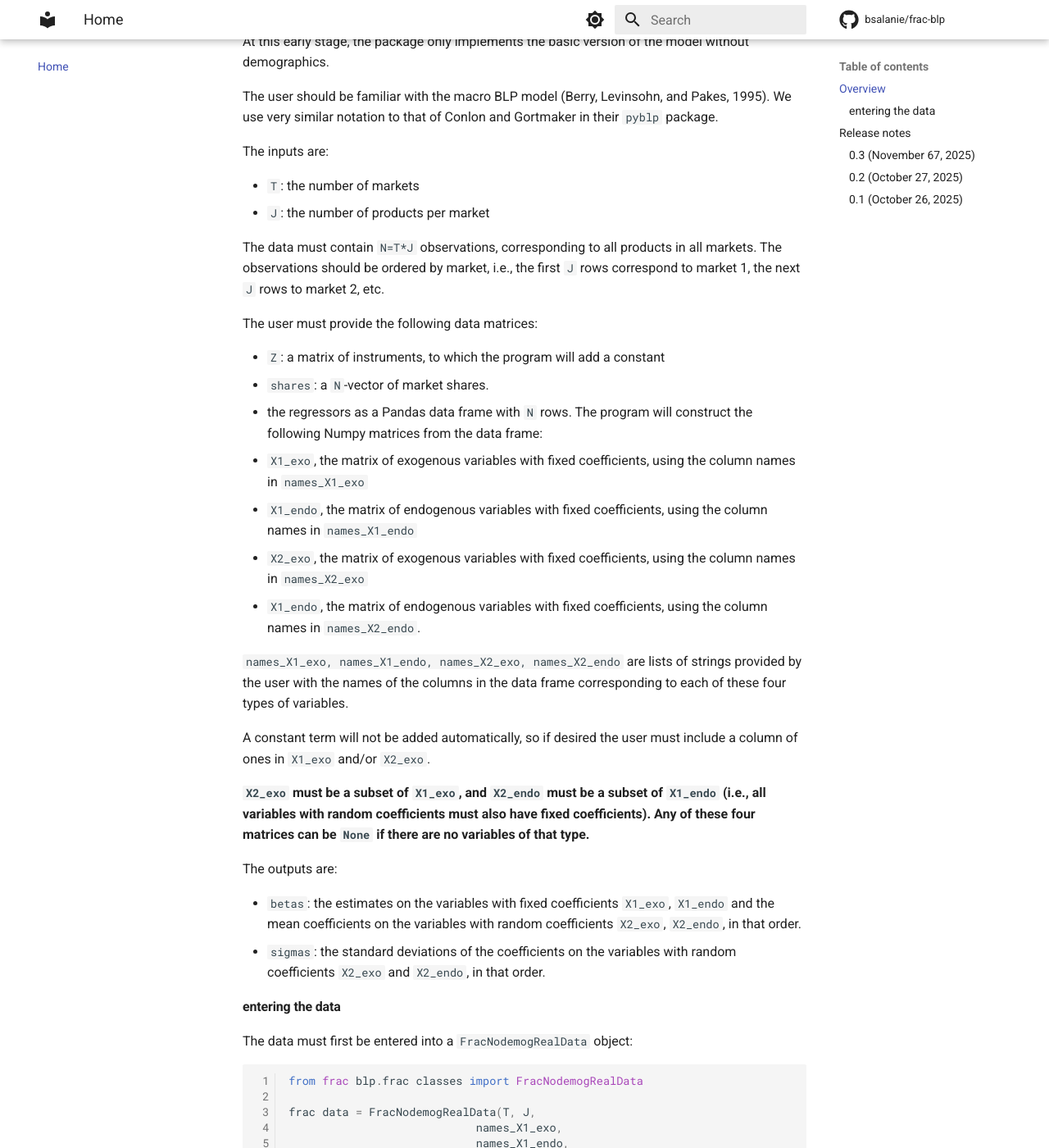
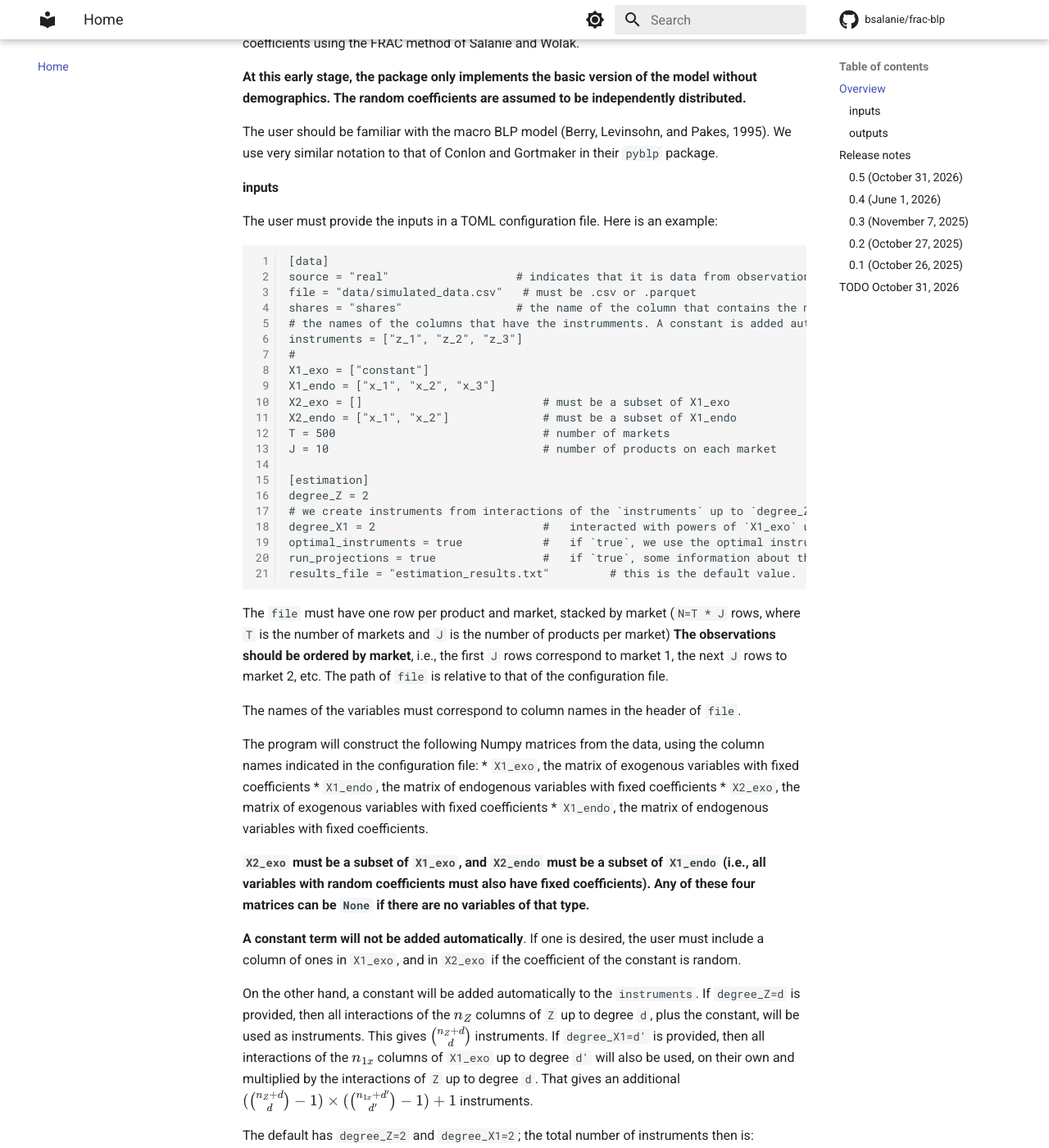
Before and after one commit to bsalanie/frac-blp, an MkDocs documentation site: the page built from docs/index.md, in a window 1280 px wide and 1400 px high, scrolled down 437 px. Shown: the whole window at 82% size. Built offline with MkDocs 1.6.1 and Material for MkDocs 9.7.7, drawn with Linux system fonts in a browser that asks for light colours; comment, search, counter and statistics services are not loaded; some of the changed text lies outside the part shown.

Commit message:
fixed docs

````diff
--- a/data_example.toml
+++ b/data_example.toml
@@ -4,7 +4,7 @@
 
 [data]
 source = "real"
-file = "data/simulated_data.csv"   # .csv or .parquet
+file = "data_example.csv"   # .csv or .parquet
 shares = "shares"
 instruments = ["z_1", "z_2", "z_3"]     # a constant is added automatically; do not list one
 X1_exo = ["constant"]
--- a/docs/index.md
+++ b/docs/index.md
@@ -17,77 +15,78 @@
 ### Overview
 The package estimates a second-order approximation to the macro BLP model with random coefficients using the FRAC method of Salanie and Wolak.
 
-At this early stage, the package only implements the basic version of the model without demographics.
+**At this early stage, the package only implements the basic version of the model without demographics. The random coefficients are assumed to be independently distributed.**
 
 The user should be familiar with the macro BLP model (Berry, Levinsohn, and Pakes, 1995). We use very similar notation to that of Conlon and Gortmaker in their `pyblp` package.
 
-The inputs are:
+#### inputs
+The user must provide the inputs in a TOML configuration file. Here is an example:
+```
+[data]
+source = "real"                   # indicates that it is data from observations
+file = "data/simulated_data.csv"   # must be .csv or .parquet
+shares = "shares"                 # the name of the column that contains the market shares $S_{jt}$
+# the names of the columns that have the instrumments. A constant is added automatically; do not list one
+instruments = ["z_1", "z_2", "z_3"]
+#
+X1_exo = ["constant"]
+X1_endo = ["x_1", "x_2", "x_3"]
+X2_exo = []                           # must be a subset of X1_exo
+X2_endo = ["x_1", "x_2"]              # must be a subset of X1_endo
+T = 500                               # number of markets
+J = 10                                # number of products on each market
 
-* `T`: the number of markets
-* `J`: the number of products per market
+[estimation]
+degree_Z = 2
+# we create instruments from interactions of the `instruments` up to `degree_Z`
+degree_X1 = 2                         #   interacted with powers of `X1_exo` up to `degree_X1`
+optimal_instruments = true            #   if `true`, we use the optimal instruments
+run_projections = true                #   if `true`, some information about the first stage is printed
+results_file = "estimation_results.txt"         # this is the default value.
+```
+The `file` must have one row per product and market, stacked by market (`N=T * J` rows, where  `T` is the number of markets and `J` is the number of products per market) **The observations should be ordered by market**, i.e., the first `J` rows correspond to market 1, the next `J` rows to market 2, etc. The path of `file` is relative to that of the configuration file.
 
-The data must contain `N=T*J` observations, corresponding to all products in all markets.
-The observations should be ordered by market, i.e., the first `J` rows correspond to market 1, the next `J` rows to market 2, etc.
+The names of the variables must correspond to column names in the header of `file`.
 
-The user must provide the following data matrices:
+The program will construct the following Numpy matrices from the data, using the column names indicated in the
+configuration file:
+  * `X1_exo`, the matrix of exogenous variables with fixed coefficients
+  * `X1_endo`, the matrix of endogenous variables with fixed coefficients
+  * `X2_exo`, the matrix of exogenous variables with fixed coefficients
+  * `X1_endo`, the matrix of endogenous variables with fixed coefficients.
 
-* `Z`: a matrix of instruments, to which the program will add a constant
-* `shares`: a `N`-vector of market shares.
-* the regressors as a Pandas data frame with `N` rows. The program will construct the following Numpy matrices from the data frame:
+**`X2_exo` must be a subset of `X1_exo`, and `X2_endo` must be a subset of `X1_endo` (i.e., all variables with random coefficients must also have fixed coefficients). Any of these four matrices can be `None` if there are no variables of that type.**
 
-  * `X1_exo`, the matrix of exogenous variables with fixed coefficients, using the column names in `names_X1_exo`
-  * `X1_endo`, the matrix of endogenous variables with fixed coefficients, using the column names in `names_X1_endo`
-  * `X2_exo`, the matrix of exogenous variables with fixed coefficients, using the column names in `names_X2_exo`
-  * `X1_endo`, the matrix of endogenous variables with fixed coefficients, using the column names in `names_X2_endo`.
+**A constant term will not be added automatically**. If one is desired, the user must include a column of ones in `X1_exo`,  and in `X2_exo` if the coefficient of the constant is random.
 
-`names_X1_exo, names_X1_endo, names_X2_exo, names_X2_endo` are lists of strings provided by the user with the names of the columns in the data frame corresponding to each of these four types of variables.
+On the other hand, a constant will be added automatically to the `instruments`. If  `degree_Z=d` is provided, then all interactions of the $n_Z$ columns of `Z` up to degree `d`, plus the constant,  will be used as instruments.  This gives ${n_Z+d\choose d}$ instruments. If `degree_X1=d'` is provided, then all interactions of the $n_{1x}$ columns of `X1_exo` up to degree `d'` will also be used, on their own and multiplied by the interactions of `Z` up to degree `d`. That gives an additional $({n_Z+d\choose d}-1)\times ({n_{1x}+d^\prime\choose d^\prime}-1)+1$ instruments.
 
-A constant term will not be added automatically, so if desired the user must include a column of ones in `X1_exo` and/or `X2_exo`.
+The default has `degree_Z=2` and `degree_X1=2`; the total number of instruments then is:
+$$
+\frac{(n_{1x}+1)(n_{1x}+2)}{2} \times \left(\frac{(n_{Z}+1)(n_{Z}+2)}{2}-1\right).
+$$
 
 
 
-**`X2_exo` must be a subset of `X1_exo`, and `X2_endo` must be a subset of `X1_endo` (i.e., all variables with random coefficients must also have fixed coefficients). Any of these four matrices can be `None` if there are no variables of that type.**
-
-
-
+#### outputs
 The outputs are:
 
-* `betas`: the estimates on the variables with fixed coefficients `X1_exo`, `X1_endo` and the mean coefficients on the variables with random coefficients `X2_exo`, `X2_endo`, in that order.
-* `sigmas`: the standard deviations of the coefficients on the variables with random coefficients `X2_exo` and `X2_endo`, in that order.
+* `betas_sigmas2_est`: the estimates of the mean coefficients on the variables `X1_exo` and `X1_endo`, then the estimated variances of the coefficients on `X2_exo` and `X2_endo`, in that order.
+* `stderrs_est`: the estimated standard errors of these estimates.
+* `xi_est`: the estimated product effects, a vector of size `N`, ordered by market
 
+They are saved in the text file indicated as `results_file` in the configuration file. If no `results_file` is indicated, the results are written in `estimation_results.txt`.  Its path is relative to where the program was run.
 
-
-#### entering the data
-The data must first be entered into a `FracNodemogRealData` object:
-```python
-from frac blp.frac classes import FracNodemogRealData
-
-frac data = FracNodemogRealData(T, J,
-                            names_X1_exo,
-                            names_X1_endo,
-                            names_X2_exo,
-                            names_X2_endo,
-                            df_X1,
-                            Z,
-                            shares,
-                            )
-```
-Then the model can be estimated with:
-```python
-from frac_blp.frac_nodemog import estimate
-
-betabar, sigmas = frac nodemog estimate(frac data)
-```
-`frac_demog_estimate` also has optional arguments to define the combinations of instruments and exogeneous variables to be used in the first stage:
-
-* if `degree_Z=d` is provided, then all interactions of the columns of `Z` up to degree `d` will be used as instruments.
-* if `degree_X1=d'` is provided, then all interactions of the columns of `X1_exo` up to degree `d'` will also be used, on their own and multiplied by the interactions of `Z`.
-
-The default has `degree_Z=2` and `degree_X1=2`.
 
 ### Release notes
 
-#### 0.3 (November 67, 2025)
+#### 0.5 (October 31, 2026)
+Improved and accelerated. Uses a TOML configuration file for the parameters.
+
+#### 0.4 (June 1, 2026)
+Added higher-order regressors (not used for estimation yet).
+
+#### 0.3 (November 7, 2025)
 Improved interface for data input. Still no demographics.
 
 #### 0.2 (October 27, 2025)
@@ -95,3 +94,8 @@ Improved README.
 
 #### 0.1 (October 26, 2025)
 First working version, no demographics.
+
+
+### TODO October 31, 2026
+1. do up to 4th order with $E(X\vert Z)$ and $E(K_l+\sum_m W_{lm} \hat{\sigma}^2_m$ and $E(T_3\vert Z)$ and $E(T_4^\kappa\vert Z)$ and $\Omega_2$. This should give estimates of all 4 moments.
+2. update $\Omega$ and the optimal instruments and run again (and perhaps again).
````
Also changed, not shown: other parts of docs/index.md (+6 -8 lines), .claude/skills/docstrings/SKILL.md (+2 -2 lines), docs/frac_expansions.md (added, +3 -0 lines), 5 other files.
